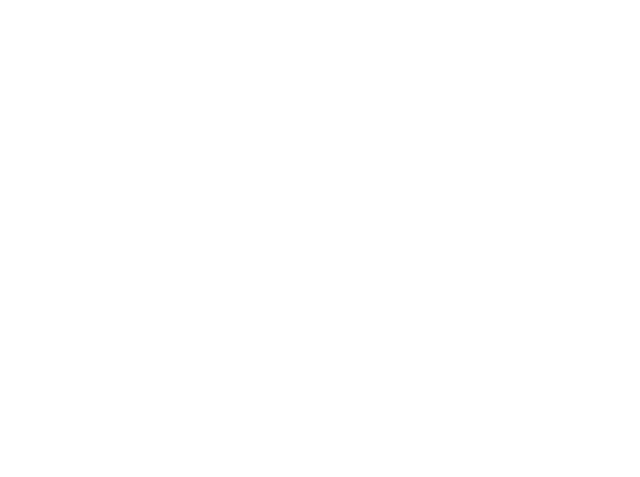
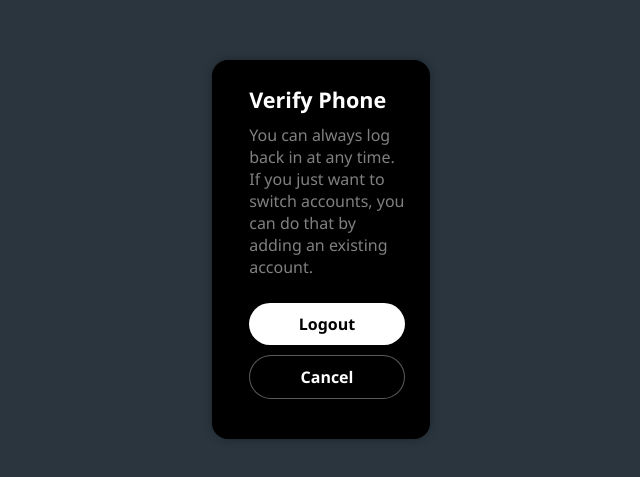
Before and after one commit to amitsevda2303/xClone, a React (Create React App) app in the folder frontend/: page /logout in a window 1280 px wide. Before the commit this address had no page. Shown: the part 151-628 px from the top of the page, without its empty margins (319-959 px from the left). Built offline with nearby package versions, Linux system fonts and the light colour scheme.

Commit message:
add logout page and give some styles

```diff
--- a/frontend/package.json
+++ b/frontend/package.json
@@ -8,6 +8,7 @@
     "@testing-library/user-event": "^13.5.0",
     "date-fns": "^3.0.6",
     "react": "^18.2.0",
+    "react-click-away-listener": "^2.2.3",
     "react-dom": "^18.2.0",
     "react-router-dom": "^6.21.1",
     "react-scripts": "5.0.1",
--- a/frontend/src/App.js
+++ b/frontend/src/App.js
@@ -1,4 +1,5 @@
 import './App.css';
+import Logout from './components/Home/Logout';
 import HomePage from './components/HomePage';
 import Signup from './components/Signup';
 import {Routes,Route} from "react-router-dom"
@@ -15,6 +16,7 @@ function App() {
         <Routes>
           <Route exact path='/' element={<Signup/>}/>
           <Route exact path='/home' element={<HomePage/>}/>
+          <Route exact path='/logout' element={<Logout/>}/>
           {/* <Route exact path='/login' element={<Login/>}/> */}
         </Routes>
       </header>
--- a/frontend/src/Styles/Feature.module.css
+++ b/frontend/src/Styles/Feature.module.css
@@ -92,6 +92,7 @@
 }
 .IdDetailContainer:hover{
     background-color: rgba(128, 128, 128, 0.153);
+    cursor: pointer;
 
 }
 
@@ -124,14 +125,14 @@ height: 40px;
 .logOutContainer{
     z-index: 99;
     width: auto;
-    height: 100px;
+    height: 125px;
  background: black;
- padding-inline: 30px;
- padding-block: 15px;
+ /* padding-inline: 30px;
+ padding-block: 15px; */
  position: absolute;
  bottom: 100px;
  display: flex;
- gap: 15px;
+ gap: 10    px;
  align-items: center;
  justify-content: center;
  flex-direction: column;
@@ -140,3 +141,28 @@ height: 40px;
  border: 1px solid rgba(255, 255, 255, 0.147);
  filter: drop-shadow(0 0 0.89rem rgb(255, 255, 255, .2));
 }
+
+.logOutContainer>span{
+    font-size: 18px;
+    width: 280px;
+    padding: 10px;
+}
+
+.logOutContainer>span:hover{
+    cursor: pointer;
+}
+
+.logOutContainer>span:hover{
+    background-color: rgba(128, 128, 128, 0.153);
+}
+
+.logOutContainer::before{
+    content: '';
+    position: absolute;
+    bottom: -10px;
+    border-width: 0 20px 20px 0; /* Adjust these values to change triangle size/direction */
+    border-style: solid;
+    transform: rotate(135deg);
+    border-color: transparent black transparent transparent; /* Change color here */
+    filter: drop-shadow(0 0 0.89rem rgb(255, 255, 255, .2));
+  }
--- a/frontend/src/Styles/Modal.module.css
+++ b/frontend/src/Styles/Modal.module.css
@@ -2,6 +2,11 @@
   margin: 0;
   padding: 0;
   box-sizing: border-box;
+}
+.blackbg{
+  width: 100vw;
+  height: 100vh;
+  background-color: black;
 }
 
 /* Modal.module.css */
--- a/frontend/src/components/EditModal.jsx
+++ b/frontend/src/components/EditModal.jsx
@@ -35,7 +35,7 @@ const EditModal = () => {
         <div className={s.procedure}>
           <h5>Verify Phone</h5>
           <p>
-          We'll text your verification code to {placeholder==="Phone"?mobile:email}. Standard SMS fees may            apply`
+          We'll text your verification code to {placeholder==="Phone"?mobile:email}. Standard SMS fees may apply
           </p>
           <button className={s.whiteBtn} onClick={gotStep4Func}>
             OK
--- a/frontend/src/components/Home/Feature.jsx
+++ b/frontend/src/components/Home/Feature.jsx
@@ -1,12 +1,36 @@
-import React, { useState } from 'react'
-import s from "../../Styles/Feature.module.css"
-import image from "../../assets/svg.svg"
-import user from "../../assets/pngegg.png"
+import React, { useEffect, useState } from 'react';
+import s from "../../Styles/Feature.module.css";
+import image from "../../assets/svg.svg";
+import user from "../../assets/pngegg.png";
+import ClickAwayListener from 'react-click-away-listener';
+import { useNavigate } from 'react-router-dom';
 
 
 
 const Feature = () => {
     const [logoutModal, setLogoutModal] = useState(false)
+    const navigate = useNavigate()
+    // const userToken = localStorage.getItem("User")
+
+
+    const setModalFunc = () =>{
+        setLogoutModal(true)
+    }
+    const closeLogoutFunc = () =>{
+        setLogoutModal(false)
+    }
+
+    const logoutpath =()=>{
+        navigate("/logout")
+    }
+
+    // useEffect(() => {
+    //     if (!userToken) {
+    //       navigate('/')
+    //     }
+    //   }, [logoutFunc]);
+
+
   return (
     <div>
         <div className={s.container}>
@@ -104,11 +128,13 @@ const Feature = () => {
             <div className={s.PostContainer}>
                 <button>Post</button>
             </div>
+           {logoutModal?(<ClickAwayListener onClickAway={closeLogoutFunc}>
             <div className={s.logOutContainer}>
                     <span>add an existing account</span>
-                    <span>logout @aw43SE$asdasdr</span>
+                    <span onClick={logoutpath}>logout @aw43SE$asdasdr</span>
                 </div>
-            <div className={s.IdDetailContainer}>
+           </ClickAwayListener>):""}
+            <div className={s.IdDetailContainer} onClick={setModalFunc}>
 
                 <div className={s.imageDiv}>
                     <img src={user} alt="" />
--- /dev/null
+++ b/frontend/src/components/Home/Logout.jsx
@@ -0,0 +1,36 @@
+import React from 'react'
+import s from "../../Styles/Modal.module.css"
+import { useNavigate } from 'react-router-dom'
+import style from "../../Styles/EditModal.module.css"
+import ClickAwayListener from 'react-click-away-listener'
+
+const Logout = () => {
+    const navigate = useNavigate()
+    const backTohome = () =>{
+        navigate('/home')
+    }
+    const logoutFunc = () =>{
+        localStorage.removeItem("User")
+        navigate('/')
+    }
+  return (
+    <div className={s.blackbg}>
+        <div className={s.modalBackdrop}>
+            <ClickAwayListener onClickAway={backTohome}>
+            <div className={style.modalContent}>
+                <div className={style.procedure}>
+            <h5>Verify Phone</h5>
+            <p>
+            You can always log back in at any time. If you just want to switch accounts, you can do that by adding an existing account.</p>
+            <button className={style.whiteBtn} onClick={logoutFunc}> Logout</button>
+            <button className={style.blackBtn} onClick={backTohome}>Cancel</button>
+                </div>
+            </div>
+            </ClickAwayListener>
+
+        </div>
+    </div>
+  )
+}
+
+export default Logout
--- a/frontend/src/components/Modal.jsx
+++ b/frontend/src/components/Modal.jsx
@@ -295,6 +295,7 @@ const Modal = () => {
                                 type="text"
                                 placeholder=" "
                                 id="input1"
+                                autoFocus
                                 value={name}
                                 onChange={(e) => {
                                   setName(e.target.value);
--- a/frontend/src/components/Signup.jsx
+++ b/frontend/src/components/Signup.jsx
@@ -1,4 +1,4 @@
-import React, { useContext, useState } from "react";
+import React, { useContext, useEffect, useState } from "react";
 import s from "../Styles/Signup.module.css";
 // import {Link } from "react-router-dom"
 // import Typewriter from 'typewriter-effect';
@@ -7,6 +7,7 @@ import google from "../assets/google.svg"
 import apple from "../assets/apple.svg"
 import { Mycontext } from "../context/Mycontext";
 import Modal from "./Modal";
+import { useNavigate } from "react-router-dom";
 
 const Signup = () => {
   // const [email, setEmail] = useState("");
@@ -83,6 +84,14 @@ const Signup = () => {
   // const handleBlur = () => {
   //   setIsFocused(false);
   // };
+  const navigate = useNavigate()
+  const userToken = localStorage.getItem("User")
+
+  useEffect(() => {
+    if (userToken) {
+      navigate('/home')
+    }
+  }, []);
 
 
 
```
Also changed, not shown: 1 other file (tests, documents, lock files or other folders).
